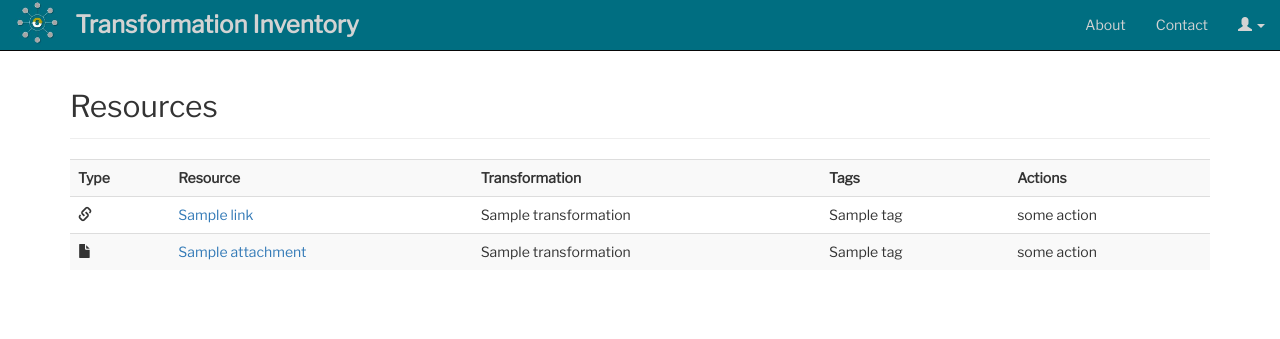
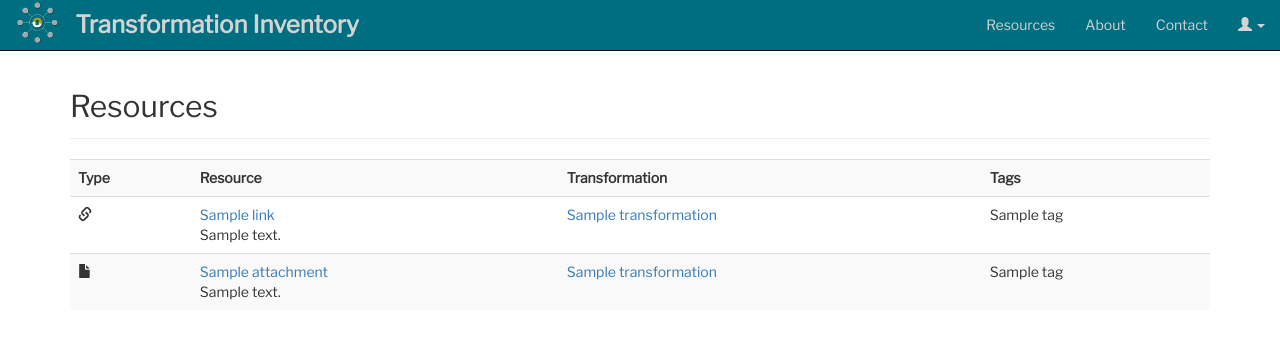
Before and after one commit to pkugelmass/tinventory2, a Django app: page /transformations/resources/ in a window 1280 px wide. Shown: the top 339 px of the page. Run offline with Django 3.2, Linux system fonts and the light colour scheme; tables that the repository leaves empty hold one stand-in row (values such as "Sample post"); parts of the project's set-up code (start-up, migrations or seed data) failed here and were passed over; some libraries are stand-ins or nearby versions.

Commit message:
Improved resource list and added resource link to navbar.

```diff
--- a/tinventory/templates/base.html
+++ b/tinventory/templates/base.html
@@ -49,6 +49,7 @@
         <!-- Navbar buttons on the right -->
         <div id="navbar" class="collapse navbar-collapse">
           <ul class="nav navbar-nav navbar-right">
+            <li><a href="{% url 'resources' %}">Resources</a></li>
             <li><a href="#about">About</a></li>
             <li><a href="mailto:paul.kugelmass@ontario.ca">Contact</a></li>
             <li class="dropdown">
--- a/tinventory/templates/transformations/resources.html
+++ b/tinventory/templates/transformations/resources.html
@@ -22,7 +22,6 @@
                          <th>Resource</th>
                          <th>Transformation</th>
                          <th>Tags</th>
-                         <th>Actions</th>
                     </tr>
                     {% for resource in resources %}
                     <tr>
@@ -37,10 +36,11 @@
                                    <a href="{% url 'view-file' resource.pk %}">
                               {% endif %}
                               <span class="strong">{{resource.title}}</span></a>
+                              <br>
+                              {{resource.description}}
                          </td>
-                         <td>{{ resource.transformation }}</td>
+                         <td><a href="{% url 'transformation-detail' resource.transformation.pk %}">{{ resource.transformation }}</td></a>
                          <td>{{ resource.tag_list }}</td>
-                         <td>some action</td>
                     </tr>
                     {% endfor %}
                     </tbody>
```
Also changed, not shown: dump.json (deleted, +0 -1 lines).
